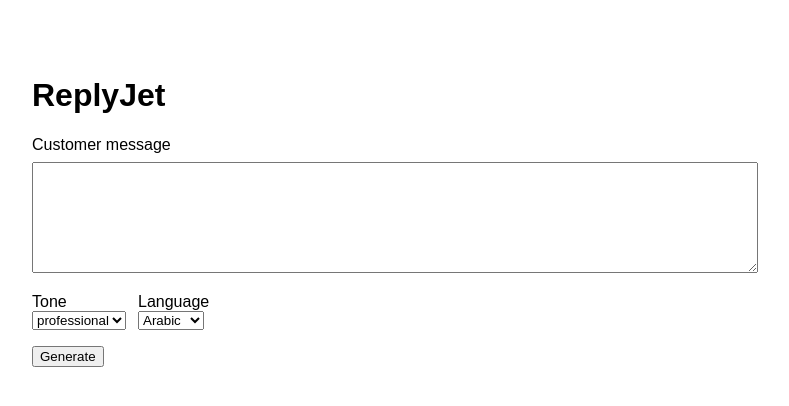
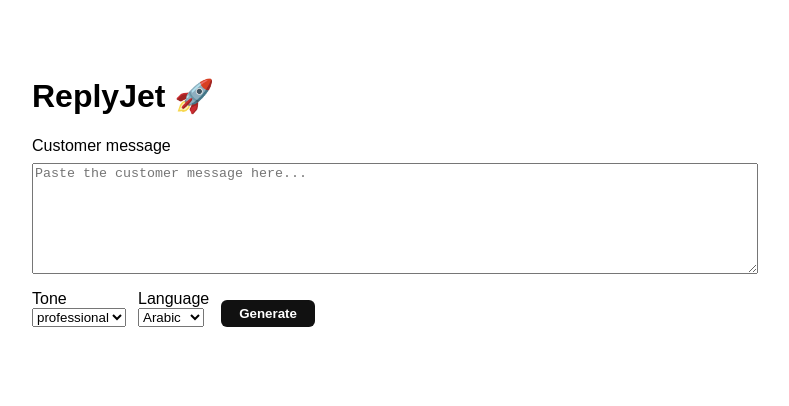
Before and after one commit to SamoTech/ReplyJet, a Next.js app: page / in a window 1280 px wide. Shown: the top 406 px of the page, without its empty margins (248-1037 px from the left). Built offline with nearby package versions, Linux system fonts and the light colour scheme.

Commit message:
feat: add copy button and intent badge to UI

```diff
--- a/app/page.js
+++ b/app/page.js
@@ -5,17 +5,27 @@ import { useState } from "react";
 const tones = ["professional", "friendly", "sales"];
 const languages = ["Arabic", "English"];
 
+const INTENT_LABELS = {
+  angry: { label: "🔴 Angry", color: "#c0392b" },
+  sales: { label: "🟢 Sales", color: "#27ae60" },
+  normal: { label: "🔵 Normal", color: "#2980b9" },
+};
+
 export default function HomePage() {
   const [message, setMessage] = useState("");
   const [tone, setTone] = useState("professional");
   const [language, setLanguage] = useState("Arabic");
   const [reply, setReply] = useState("");
+  const [intent, setIntent] = useState("");
   const [loading, setLoading] = useState(false);
   const [error, setError] = useState("");
+  const [copied, setCopied] = useState(false);
 
   const handleGenerate = async () => {
     setError("");
     setReply("");
+    setIntent("");
+    setCopied(false);
 
     if (!message.trim()) {
       setError("Please enter a customer message.");
@@ -39,6 +49,7 @@ export default function HomePage() {
       }
 
       setReply(data?.data?.reply || "");
+      setIntent(data?.data?.intent || "");
     } catch {
       setError("Network error. Please try again.");
     } finally {
@@ -46,20 +57,42 @@ export default function HomePage() {
     }
   };
 
+  const handleCopy = async () => {
+    if (!reply) return;
+    try {
+      await navigator.clipboard.writeText(reply);
+      setCopied(true);
+      setTimeout(() => setCopied(false), 2000);
+    } catch {
+      // fallback for older browsers
+      const el = document.createElement("textarea");
+      el.value = reply;
+      document.body.appendChild(el);
+      el.select();
+      document.execCommand("copy");
+      document.body.removeChild(el);
+      setCopied(true);
+      setTimeout(() => setCopied(false), 2000);
+    }
+  };
+
+  const intentMeta = INTENT_LABELS[intent];
+
   return (
     <main style={{ maxWidth: 720, margin: "40px auto", padding: 16, fontFamily: "Arial, sans-serif" }}>
-      <h1>ReplyJet</h1>
+      <h1>ReplyJet 🚀</h1>
 
       <label htmlFor="message">Customer message</label>
       <textarea
         id="message"
         rows={7}
-        style={{ width: "100%", marginTop: 8, marginBottom: 16 }}
+        style={{ width: "100%", marginTop: 8, marginBottom: 16, display: "block" }}
         value={message}
         onChange={(e) => setMessage(e.target.value)}
+        placeholder="Paste the customer message here..."
       />
 
-      <div style={{ display: "flex", gap: 12, marginBottom: 16 }}>
+      <div style={{ display: "flex", gap: 12, marginBottom: 16, flexWrap: "wrap", alignItems: "flex-end" }}>
         <div>
           <label htmlFor="tone">Tone</label>
           <br />
@@ -83,18 +116,77 @@ export default function HomePage() {
             ))}
           </select>
         </div>
+
+        <button
+          onClick={handleGenerate}
+          disabled={loading}
+          style={{
+            padding: "6px 18px",
+            background: loading ? "#999" : "#111",
+            color: "#fff",
+            border: "none",
+            borderRadius: 6,
+            cursor: loading ? "not-allowed" : "pointer",
+            fontWeight: 600,
+          }}
+        >
+          {loading ? "Generating..." : "Generate"}
+        </button>
       </div>
-
-      <button onClick={handleGenerate} disabled={loading}>
-        {loading ? "Generating..." : "Generate"}
-      </button>
 
       {error ? <p style={{ color: "crimson" }}>{error}</p> : null}
 
       {reply ? (
         <div style={{ marginTop: 16 }}>
-          <h2>Reply</h2>
-          <pre style={{ whiteSpace: "pre-wrap" }}>{reply}</pre>
+          <div style={{ display: "flex", alignItems: "center", gap: 10, marginBottom: 8 }}>
+            <h2 style={{ margin: 0 }}>Reply</h2>
+            {intentMeta && (
+              <span
+                style={{
+                  fontSize: 12,
+                  fontWeight: 600,
+                  padding: "2px 8px",
+                  borderRadius: 999,
+                  background: intentMeta.color,
+                  color: "#fff",
+                  letterSpacing: 0.3,
+                }}
+              >
+                {intentMeta.label}
+              </span>
+            )}
+          </div>
+
+          <pre
+            style={{
+              whiteSpace: "pre-wrap",
+              background: "#f6f6f6",
+              padding: 12,
+              borderRadius: 6,
+              border: "1px solid #ddd",
+              direction: language === "Arabic" ? "rtl" : "ltr",
+              textAlign: language === "Arabic" ? "right" : "left",
+            }}
+          >
+            {reply}
+          </pre>
+
+          <button
+            onClick={handleCopy}
+            style={{
+              marginTop: 8,
+              padding: "5px 14px",
+              background: copied ? "#27ae60" : "#f0f0f0",
+              color: copied ? "#fff" : "#333",
+              border: "1px solid #ccc",
+              borderRadius: 6,
+              cursor: "pointer",
+              fontWeight: 500,
+              transition: "all 0.2s",
+            }}
+          >
+            {copied ? "✓ Copied!" : "📋 Copy reply"}
+          </button>
         </div>
       ) : null}
     </main>
```
